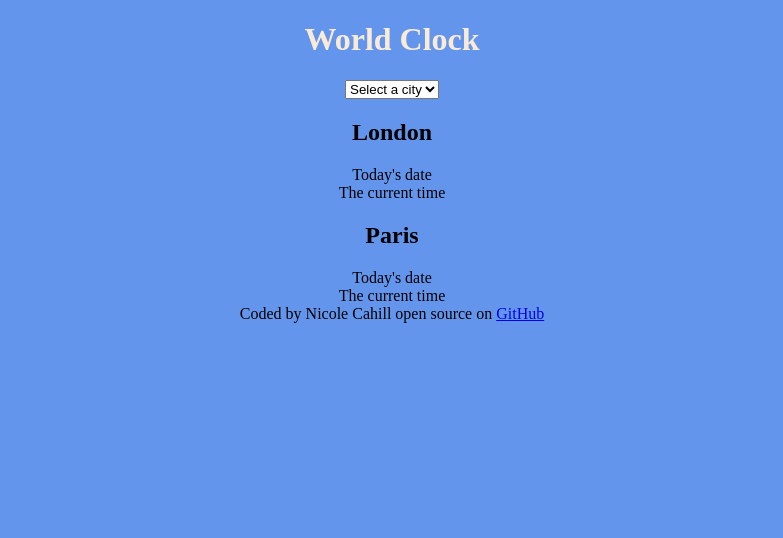
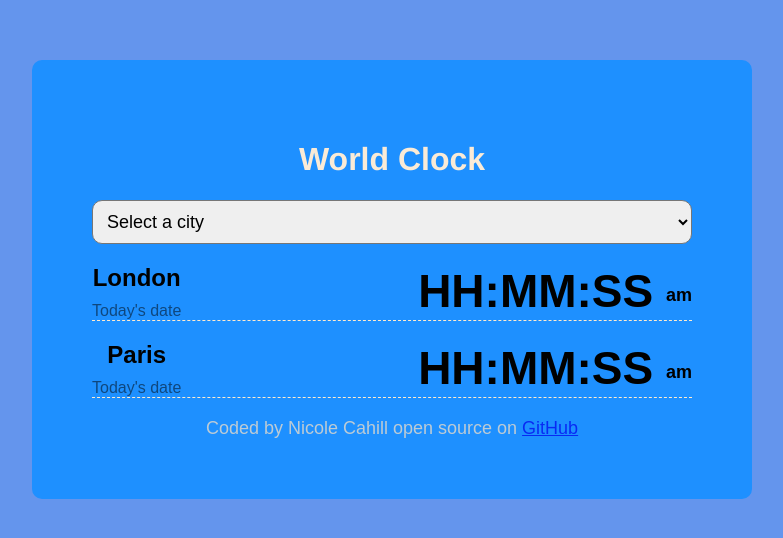
Before and after one commit to nkcahill/world-clock, a plain HTML site: page index.html in a window 1280 px wide. Shown: the whole page, without its empty margins (248-1031 px from the left). Drawn offline with Linux system fonts and the light colour scheme.

Commit message:
initial styling

```diff
--- a/css/style.css
+++ b/css/style.css
@@ -1,8 +1,64 @@
 body {
     background-color: cornflowerblue;
     text-align: center;
+    font-family: sans-serif;
+}
+
+.container {
+    max-width: 600px;
+    margin: 60px auto;
+    padding: 60px;
+    background-color: dodgerblue;
+    border-radius: 10px;
 }
 
 h1 {
     color: antiquewhite;
+    text-align: center;
+    font-family:'Franklin Gothic Medium', 'Arial Narrow', Arial, sans-serif;
 }
+
+h2 {
+    margin: 0 0 10px;
+
+}
+
+select {
+    display: block;
+    width: 100%;
+    border-radius: 10px;
+    padding: 10px;
+    font-size: 18px;
+}
+.city {
+    display: flex;
+    justify-content: space-between;
+    margin: 20px 0;
+    border-bottom: 1px dashed blanchedalmond;
+}
+
+.city:last-child {
+    border: none;
+}
+
+.date {
+    opacity: 0.5;
+}
+
+.time {
+   font-size: 46px;
+   font-weight: bold;
+}
+
+.time small {
+    font-size: 18px;
+    line-height: 36px;
+    vertical-align: middle;
+}
+
+footer {
+    text-align: center;
+    font-size: 18px;
+    color: bisque;
+    opacity: 0.7;
+}
--- a/index.html
+++ b/index.html
@@ -16,12 +16,20 @@
             <option value="Paris">Paris</option>
             <option value="Tokyo">Tokyo</option>
         </select>
-        <h2>London</h2>
-        <div>Today's date</div>
-        <div>The current time</div>
-        <h2>Paris</h2>
-        <div class="date">Today's date</div>
-        <div class="time">The current time</div>
+        <div class="city">
+            <div>
+                <h2>London</h2>
+                <div class="date">Today's date</div>
+            </div>
+            <div class="time"> HH:MM:SS <small>am</small></div>
+        </div>
+        <div class="city">
+            <div>
+                <h2>Paris</h2>
+                <div class="date">Today's date</div>
+            </div>
+            <div class="time"> HH:MM:SS <small>am</small></div>
+        </div>
         <footer>Coded by Nicole Cahill open source on <a href="https://github.com/nkcahill" target="_blank">GitHub</a></footer>
     </div>
     <script src="js/index.js"></script>
```
